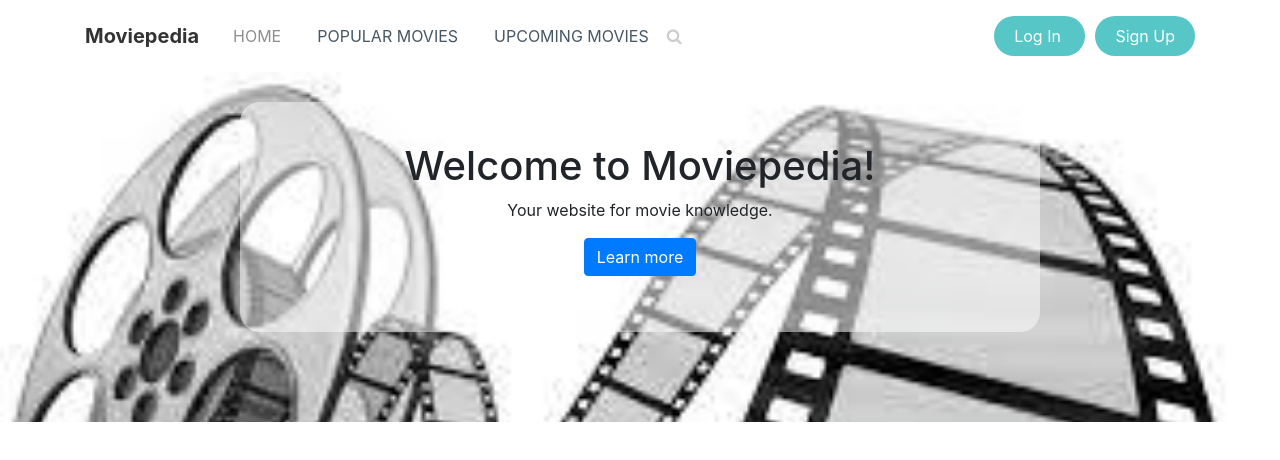
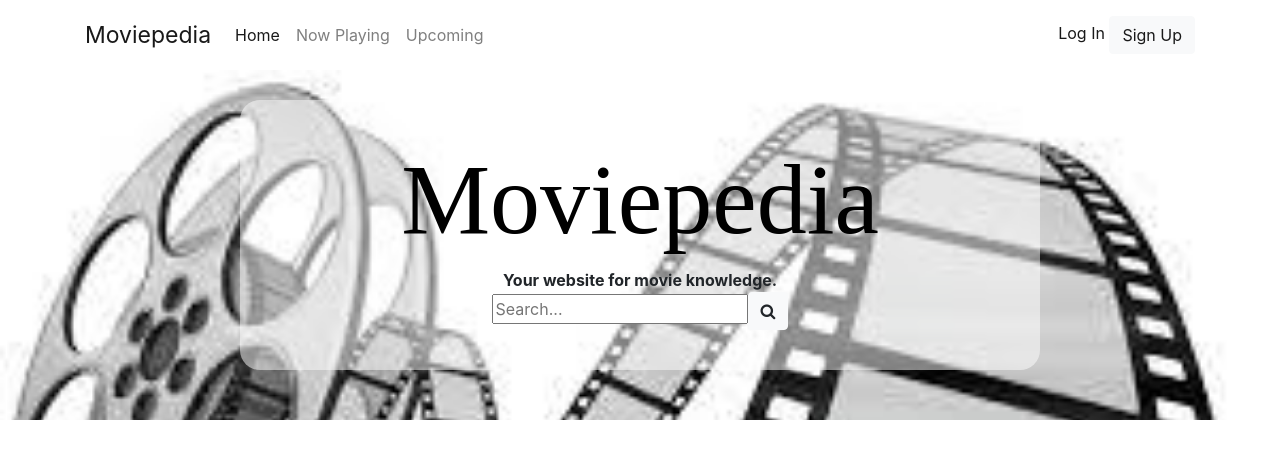
Before and after one commit to isha300/Moviepedia, a plain HTML site: page index.html in a window 1280 px wide. Drawn offline with Linux system fonts and the light colour scheme.

Commit message:
Homepage_v1

```diff
--- a/index.html
+++ b/index.html
@@ -6,34 +6,38 @@
     <meta name="viewport" content="width=device-width, initial-scale=1.0, shrink-to-fit=no">
     <title>Moviepedia</title>
     <link rel="stylesheet" href="assets/bootstrap/css/bootstrap.min.css">
+    <link rel="stylesheet" href="assets/css/undeveloped_bookregular.css">
+    <link rel="stylesheet" href="assets/css/undevelopedregular.css">
     <link rel="stylesheet" href="assets/fonts/font-awesome.min.css">
-    <link rel="stylesheet" href="assets/css/Navigation-with-Search.css">
+    <link rel="stylesheet" href="assets/css/Navigation-with-Button.css">
+    <link rel="stylesheet" href="assets/css/Search-Field-With-Icon.css">
     <link rel="stylesheet" href="assets/css/styles.css">
 </head>
 
-<body>
-    <nav class="navbar navbar-light navbar-expand-md navigation-clean-search" id="topBar">
-        <div class="container"><a class="navbar-brand" href="#">Moviepedia</a><button data-toggle="collapse" class="navbar-toggler" data-target="#navcol-1"><span class="sr-only">Toggle navigation</span><span class="navbar-toggler-icon"></span></button>
-            <div class="collapse navbar-collapse"
-                id="navcol-1">
-                <ul class="nav navbar-nav">
-                    <li class="nav-item"><a class="nav-link active" href="#">HOME</a></li>
-                    <li class="nav-item"><a class="nav-link" href="#">POPULAR MOVIES</a></li>
-                    <li class="nav-item"><a class="nav-link" href="#">UPCOMING MOVIES</a></li>
-                </ul>
-                <form class="form-inline mr-auto" target="_self">
-                    <div class="form-group"><label for="search-field"><i class="fa fa-search"></i></label><input class="form-control search-field" type="search" id="search-field" name="search"></div>
-                </form><a class="btn btn-light action-button" role="button" id="loginBtn" href="#">Log In&nbsp;</a><a class="btn btn-light action-button" role="button" href="#">Sign Up</a></div>
-        </div>
-    </nav>
-    <div id="banner">
+<body><nav class="navbar navbar-light navbar-expand-md navigation-clean-button">
+    <div class="container">
+        <a style="font-size:23px" class="navbar-brand" href="#">Moviepedia</a>
+        <button data-toggle="collapse" data-target="#navcol-1" class="navbar-toggler"><span class="sr-only">Toggle navigation</span><span class="navbar-toggler-icon"></span></button>
+        <div class="collapse navbar-collapse"
+            id="navcol-1">
+            <ul class="nav navbar-nav mr-auto">
+                <li class="nav-item"><a class="nav-link active" href="#">Home</a></li>
+                <li class="nav-item"><a class="nav-link" href="#">Now Playing</a></li>
+                <li class="nav-item"><a class="nav-link" href="#">Upcoming</a></li>
+            </ul><span class="navbar-text actions"><a class="login" href="#">Log In</a>
+            <a id="signUp" class="btn btn-light action-button" role="button" href="#">Sign Up</a></span></div>
+    </div>
+</nav>
+
+<div id="banner">
         <div class="jumbotron">
-            <h1>Welcome to Moviepedia!</h1>
-            <p>Your website for movie knowledge.</p>
-            <p><a class="btn btn-primary" role="button">Learn more</a></p>
+            <h1><span style="font-family: 'undeveloped_bookregular'; font-size: 100px; color: #000000">Moviepedia</span></h1>
+            <strong>Your website for movie knowledge.</strong>
+            <div class="search-container"><input type="text" class="search-input" name="search-bar" placeholder="Search..." /><button class="btn btn-light search-btn" type="button"><i class="fa fa-search"></i></button></div>
         </div>
     </div>
-    <div></div>
+    <script src="assets/js/jquery.min.js"></script>
+    <script src="assets/bootstrap/js/bootstrap.min.js"></script>
     <script src="assets/js/jquery.min.js"></script>
     <script src="assets/bootstrap/js/bootstrap.min.js"></script>
 </body>
```
